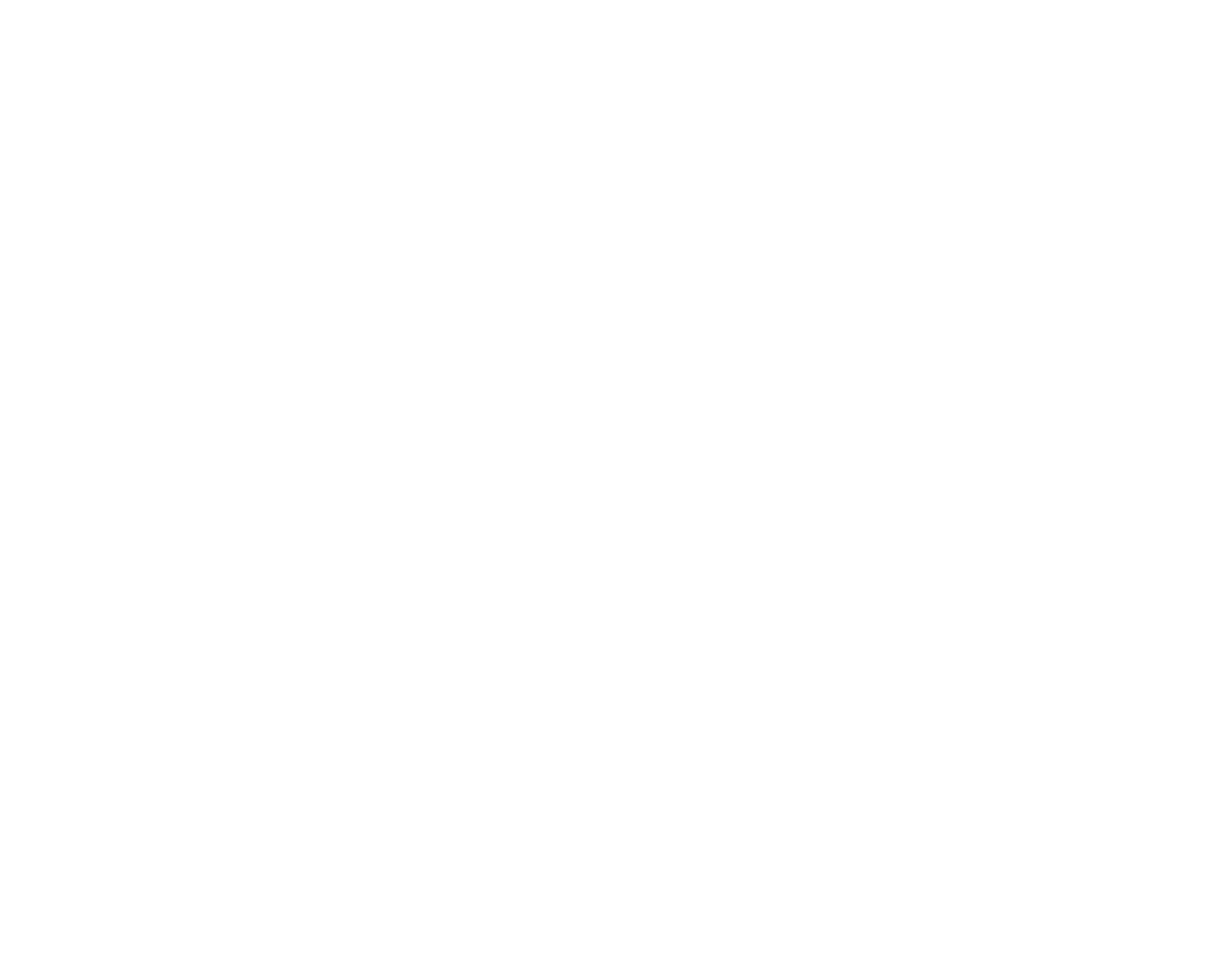
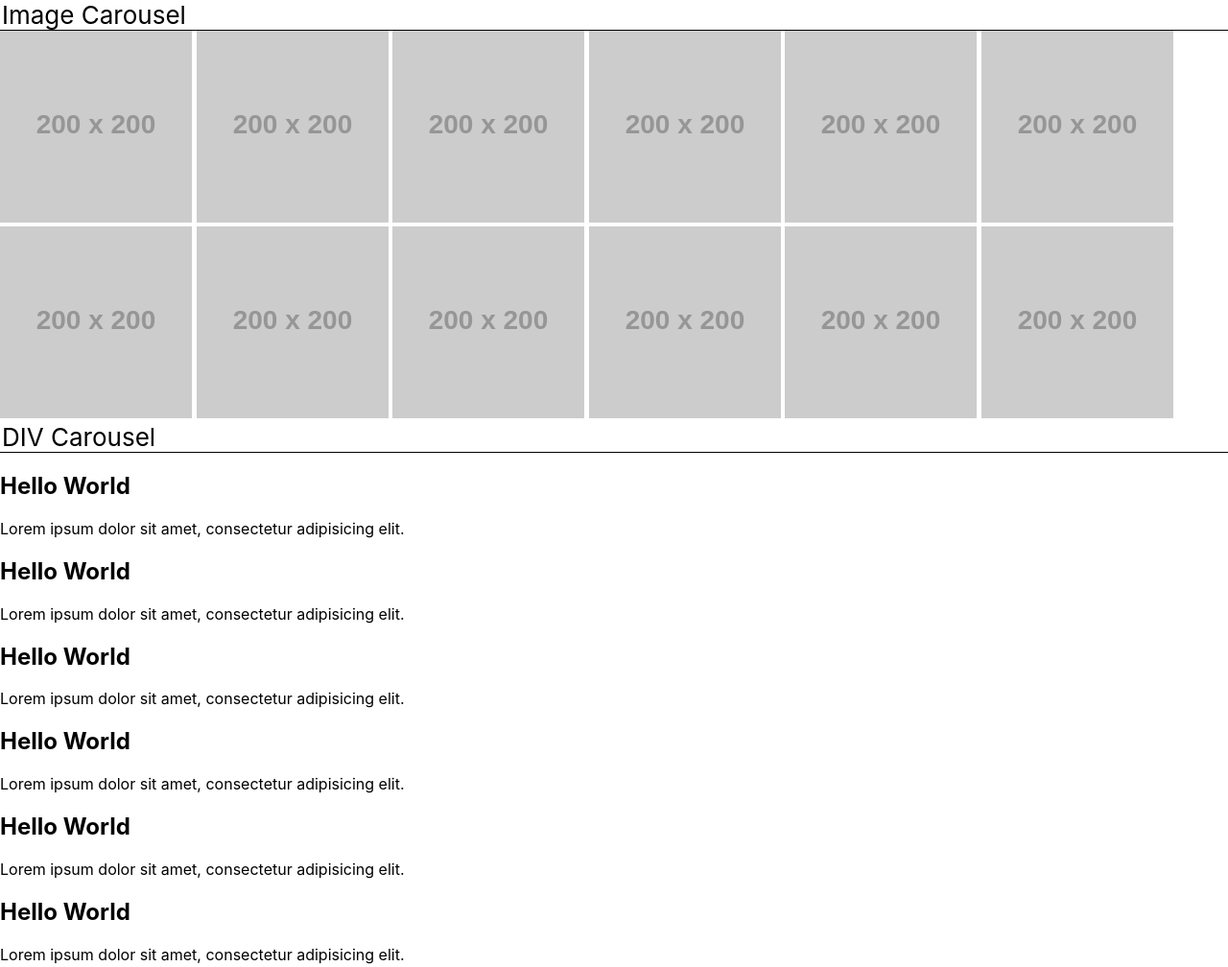
Before and after one commit to sowhatdoido/cykol, a website: page index.html in a window 1280 px wide. Shown: the whole page at 96% size. Before the commit the page ends 800 px from the top, so only its background shows below. Drawn offline with nearby package versions, Linux system fonts and the light colour scheme; placeholder pictures from the web are drawn by us.

Commit message:
Add javascript initiation and initial markup

```diff
--- a/index.html
+++ b/index.html
@@ -3,12 +3,80 @@
 <head>
     <meta charset="UTF-8">
     <title>Document</title>
+
+    <link rel="stylesheet" href="src/cykol.css">
+
     <script src="https://cdnjs.cloudflare.com/ajax/libs/jquery/3.1.1/jquery.min.js"></script>
     <!--script src="node_modules/jquery/dist/jquery.min.js"></script-->
+    <script src="src/cykol.js"></script>
 </head>
 <body>
+    <legend>Image Carousel</legend>
+    <div id="image-carousel">
+        <img src="http://placehold.it/200x200" alt="">
+        <img src="http://placehold.it/200x200" alt="">
+        <img src="http://placehold.it/200x200" alt="">
+        <img src="http://placehold.it/200x200" alt="">
+        <img src="http://placehold.it/200x200" alt="">
+        <img src="http://placehold.it/200x200" alt="">
+        <img src="http://placehold.it/200x200" alt="">
+        <img src="http://placehold.it/200x200" alt="">
+        <img src="http://placehold.it/200x200" alt="">
+        <img src="http://placehold.it/200x200" alt="">
+        <img src="http://placehold.it/200x200" alt="">
+        <img src="http://placehold.it/200x200" alt="">
+    </div>
+
+    <legend>DIV Carousel</legend>
+    <div id="div-carousel">
+        <div>
+            <h2>Hello World</h2>
+            <p>Lorem ipsum dolor sit amet, consectetur adipisicing elit.</p>
+        </div>
+        <div>
+            <h2>Hello World</h2>
+            <p>Lorem ipsum dolor sit amet, consectetur adipisicing elit.</p>
+        </div>
+        <div>
+            <h2>Hello World</h2>
+            <p>Lorem ipsum dolor sit amet, consectetur adipisicing elit.</p>
+        </div>
+        <div>
+            <h2>Hello World</h2>
+            <p>Lorem ipsum dolor sit amet, consectetur adipisicing elit.</p>
+        </div>
+        <div>
+            <h2>Hello World</h2>
+            <p>Lorem ipsum dolor sit amet, consectetur adipisicing elit.</p>
+        </div>
+        <div>
+            <h2>Hello World</h2>
+            <p>Lorem ipsum dolor sit amet, consectetur adipisicing elit.</p>
+        </div>
+    </div>
+
     <script>
-        alert($(window).length);
+        var c1 = $('#image-carousel').cykol();
+        var c2 = $('#div-carousel').cykol();
     </script>
+
+    <!-- Example Page Styles -->
+    <style>
+        html,
+        body {
+            margin: 0;
+            padding: 0;
+            font-family: -apple-system, BlinkMacSystemFont,
+    "Segoe UI", "Roboto", "Oxygen",
+    "Ubuntu", "Cantarell", "Fira Sans",
+    "Droid Sans", "Helvetica Neue", sans-serif;
+        }
+
+        legend {
+            display: block;
+            font-size: 26px;
+            border-bottom: 1px solid;
+        }
+    </style>
 </body>
 </html>
--- /dev/null
+++ b/src/cykol.js
@@ -0,0 +1,44 @@
+;(function($){
+    var defaults = {};
+
+    /*
+        Constructor
+        element: Target of the plugin
+        options: Object containing configuration changes for the plugin
+    */
+    Cykol = function(element, options){
+        this.element = element;
+        this.options = $.extend({}, defaults, options); // Merge default config with options and store to this.options
+        this.activeSlide = null;
+
+        this.init();
+    };
+
+    Cykol.prototype.init = function(){
+        var $wrapper = this.element;
+
+        $wrapper.addClass('cykol-wrapper');
+        this.setActiveSlide($wrapper.find('>:nth-child(2)'));
+    }
+
+    Cykol.prototype.setActiveSlide = function(slide){
+        if(slide.length == 0) return false;
+        this.activeSlide = slide;
+        this.activeSlide.addClass('cykol-slide-active');
+
+        // Set the thumbnails to the left and right of the active image
+        var leftSlide = this.activeSlide.prev();
+        if(leftSlide.length > 0){ leftSlide.addClass('cykol-slide-preview')}
+
+        var rightSlide = this.activeSlide.next();
+        if(rightSlide.length > 0){ rightSlide.addClass('cykol-slide-preview')}
+
+        return true;
+    }
+
+    /* Add a hook so we can use jQuery syntax to call our plugin */
+    jQuery.fn.cykol = function(options){
+        return new Cykol(this, options);
+    }
+
+}(jQuery));
```
Also changed, not shown: readme.md, src/cykol.css (added).
